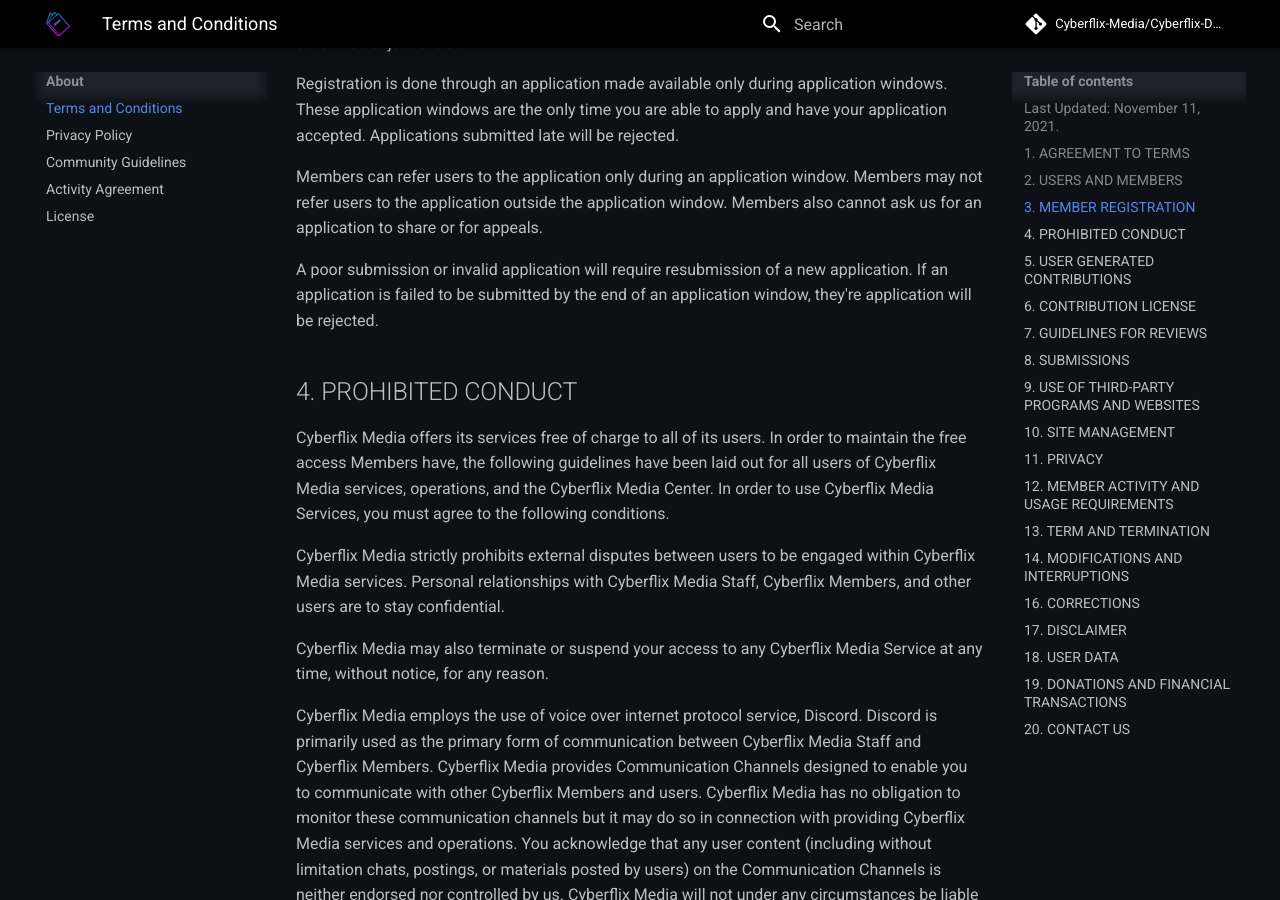
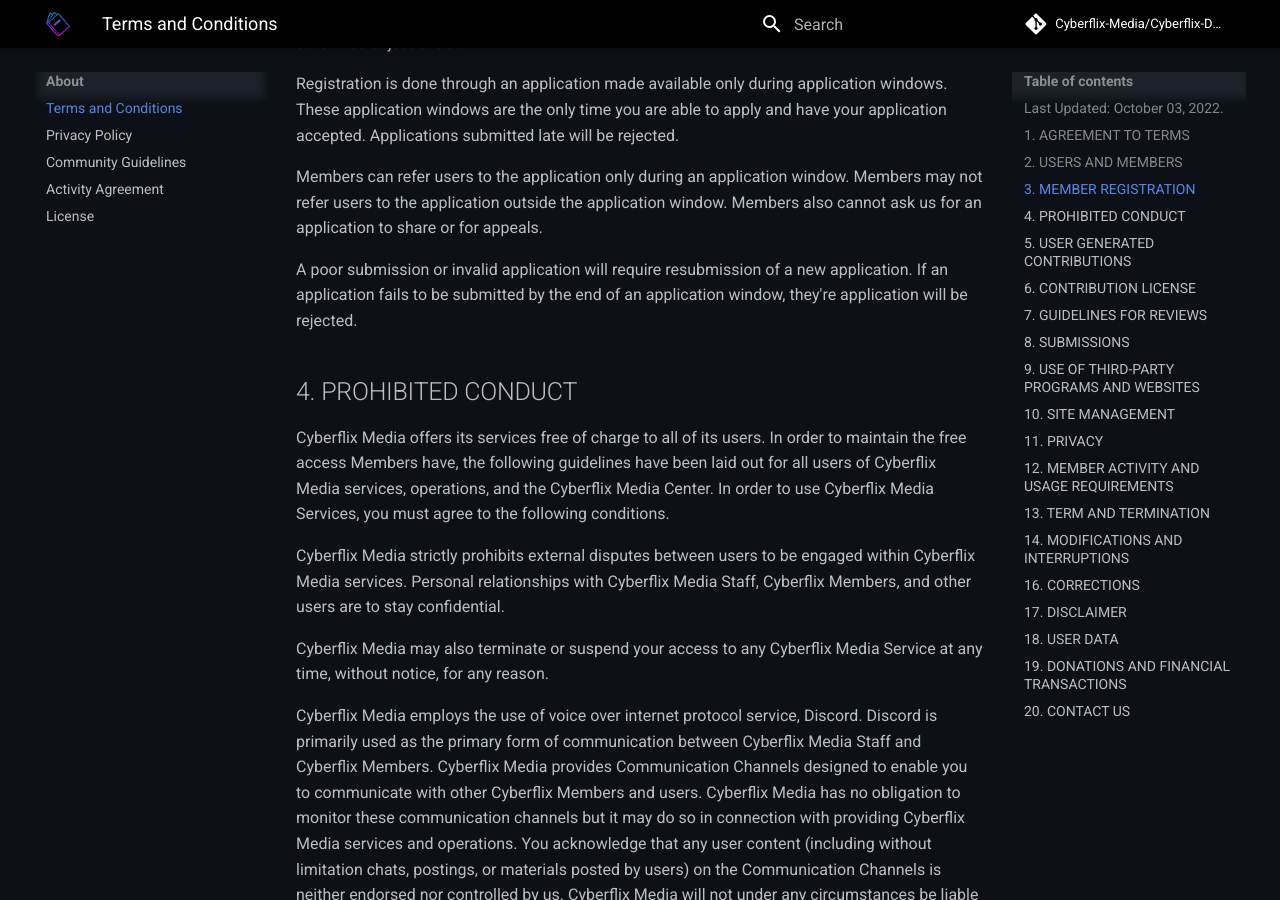
Before and after one commit to Cyberflix-Media/Cyberflix-Docs, an MkDocs documentation site: the page built from docs/about/terms-and-conditions.md, in a window 1280 px wide and 900 px high, scrolled down 1826 px. Built offline with MkDocs 1.6.1 and Material for MkDocs 9.7.7, drawn with Linux system fonts in a browser that asks for light colours; comment, search, counter and statistics services are not loaded; some of the changed text lies outside the part shown.

Commit message:
Update terms-and-conditions.md

```diff
--- a/docs/about/terms-and-conditions.md
+++ b/docs/about/terms-and-conditions.md
@@ -1,5 +1,5 @@
 # Cyberflix Media Center Terms and Conditions
-## Last Updated: November 11, 2021.
+## Last Updated: October 03, 2022.
 ________________________________________
 
 ## 1. AGREEMENT TO TERMS
@@ -39,7 +39,7 @@
 
 Members can refer users to the application only during an application window. Members may not refer users to the application outside the application window. Members also cannot ask us for an application to share or for appeals.
 
-A poor submission or invalid application will require resubmission of a new application. If an application is failed to be submitted by the end of an application window, they're application will be rejected.
+A poor submission or invalid application will require resubmission of a new application. If an application fails to be submitted by the end of an application window, they're application will be rejected.
 
 ## 4. PROHIBITED CONDUCT
 Cyberflix Media offers its services free of charge to all of its users. In order to maintain the free access Members have, the following guidelines have been laid out for all users of Cyberflix Media services, operations, and the Cyberflix Media Center. In order to use Cyberflix Media Services, you must agree to the following conditions.
```
